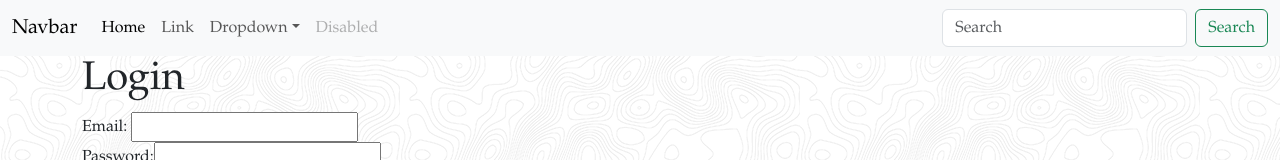
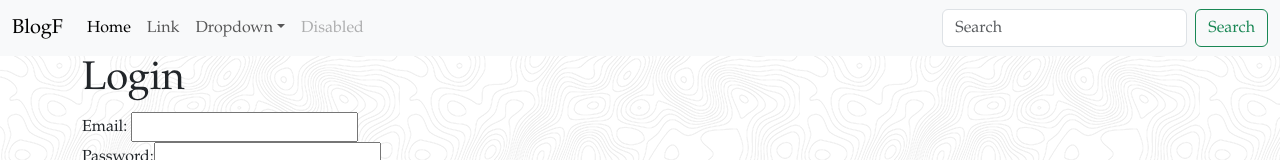
Before and after one commit to kangenoch/blog-frontend, a React (Vite) app: page / in a window 1280 px wide. Shown: the top 160 px of the page. Built offline with nearby package versions, Linux system fonts and the light colour scheme; no server answers.

Commit message:
changed the navbar brand name

```diff
--- a/src/Header.jsx
+++ b/src/Header.jsx
@@ -5,7 +5,7 @@ export function Header() {
       <nav className="navbar navbar-expand-lg bg-light">
         <div className="container-fluid">
           <a className="navbar-brand" href="#">
-            Navbar
+            BlogF
           </a>
           <button
             className="navbar-toggler"
```
